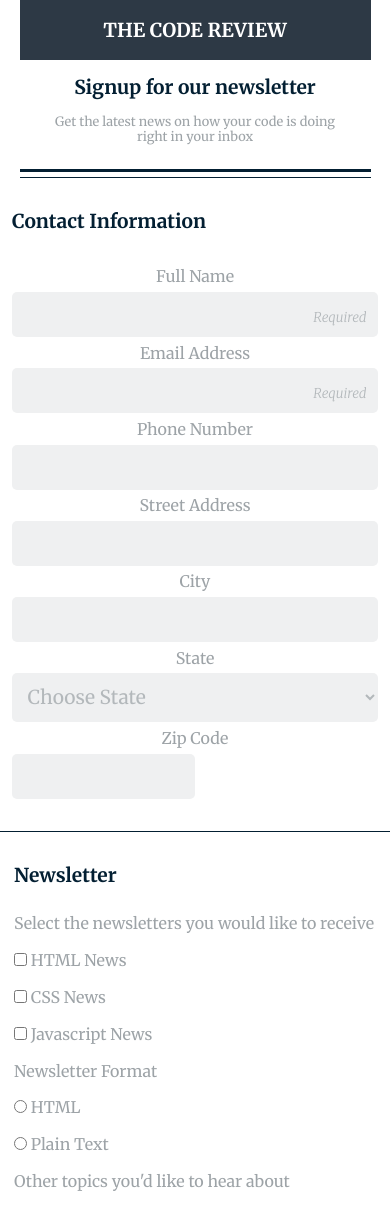
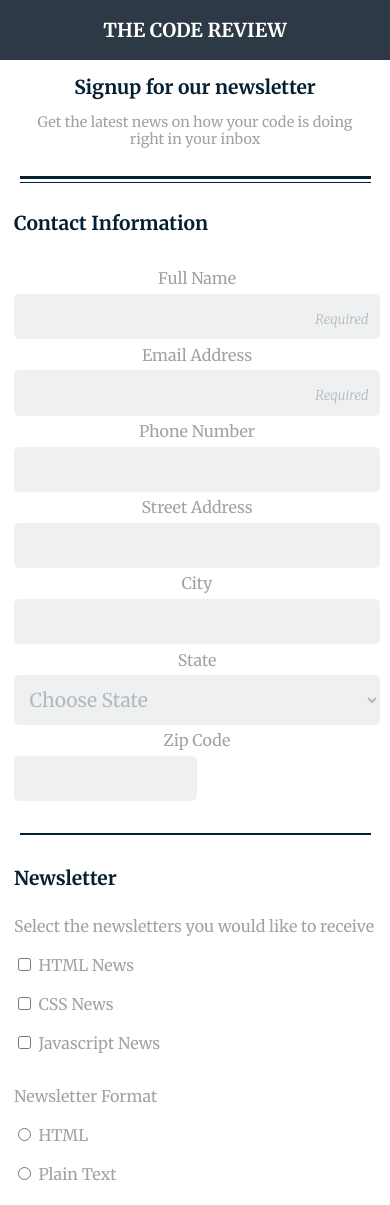
Before and after one commit to mindeby/Techdegree-Project-3, a plain HTML site: page index.html in a window 390 px wide. Shown: the top 1205 px of the page. Drawn offline with Linux system fonts and the light colour scheme.

Commit message:
mobile finishes

```diff
--- a/css/styles.css
+++ b/css/styles.css
@@ -34,32 +34,36 @@ h2 {
 }
 
 header {
-  border-bottom: solid 1px rgba(3, 31, 50, 1.00);
-  max-width: 90%;
-  margin: auto;
-  padding-bottom: 0.3em;
-  margin-bottom: 2em;
+  min-width: 100%;
 }
 
-header::after {
+.bottom_border {
+  border-bottom: solid 1px rgba(3, 31, 50, 1.00);
+  padding: 0 0 0.2em 0;
+  margin: auto;
+  width: 90%;
+}
+
+.bottom_border::after {
   content:"";
   display: block;
   border-bottom: solid 3px rgba(3, 31, 50, 1.00);
-  max-width: 100%;
+  width: 100%;
   margin: auto;
 }
 
 
+
+
 header span {
   color: rgba(157, 163, 167, 1.00);
-  flex-wrap: wrap
-  flex:1;
-  font-size: 0.8em;
+  flex-wrap: wrap;
+  font-size: 0.9em;
   text-align: center;
   font-weight: 100;
   display: flex;
   flex-direction: column;
-  padding: 0 2em 2em 2em;
+  padding: 0 0em 2em 0em;
 }
 
 
@@ -70,8 +74,9 @@ legend {
   padding-bottom: 1.2em;
 }
 
-fieldset:last-of-type span {
-  padding-bottom: 0.4em;
+.news, .format {
+  margin-bottom: 1em;
+
 }
 
 fieldset {
@@ -88,14 +93,14 @@ fieldset {
   flex:1;
   flex-wrap: wrap;
   align-items: center;
-  min-width: 100%;
-  margin: auto;
+  width: 100%;
   padding-bottom: 2em;
 }
 
 input[type="checkbox"],input[type="radio"]{
     flex-wrap: wrap;
     min-width: 0;
+    margin:0.2em;
 }
 
 fieldset:first-of-type label{
@@ -103,10 +108,17 @@ fieldset:first-of-type label{
 }
 
 fieldset:first-of-type {
-  border-bottom: solid 1px rgba(3, 31, 50, 1.00);
+  margin-top: 1.8em;
+}
+
+.top_border {
+  border-bottom: solid 2px rgba(3, 31, 50, 1.00);
+  max-width: 90%;
+  margin: auto;
   margin-bottom: 2em;
+}
 
-}
+
 
 
 input:last-child{
--- a/index.html
+++ b/index.html
@@ -17,8 +17,10 @@
 
     <header>
       <h1>The Code Review</h1>
+      <div class="bottom_border">
         <h2>Signup for our newsletter</h2>
         <span>Get the latest news on how your code is doing right in your inbox</span>
+      </div>
     </header>
 
     <form action="index.html" method="post">
@@ -61,14 +63,16 @@
 
 
       </fieldset>
+      <div class="top_border">
 
+      </div>
 
 
       <fieldset>
         <legend>Newsletter</legend>
+
+        <div class="news">
             <span> Select the newsletters you would like to receive<br></br></span>
-
-
             <input type="checkbox" id="HTML" value="html_news" name="user_html_news">
             <label for="HTML">HTML News</label><br></br>
 
@@ -77,14 +81,17 @@
 
             <input type="checkbox" id="JAVA" value="java_news" name="user_java_news">
             <label for="JAVA">Javascript News</label><br></br>
+        </div>
 
-
+        <div class="format">
           <span>Newsletter Format</span><br></br>
 
           <input type="radio" id="HtmlFormat" value="html" name="user_format">
           <label for="HtmlFormat">HTML</label><br></br>
           <input type="radio" id="PlainTextFormat" value="plain_text" name="user_format">
           <label for="PlainTextFormat">Plain Text</label><br></br>
+
+        </div>
 
           <label for="Others"><span>Other topics you'd like to hear about</span></label>
           <textarea id="Others" name="other_topics"></textarea>
```
Lines whose indentation alone changed are shown as unchanged.
